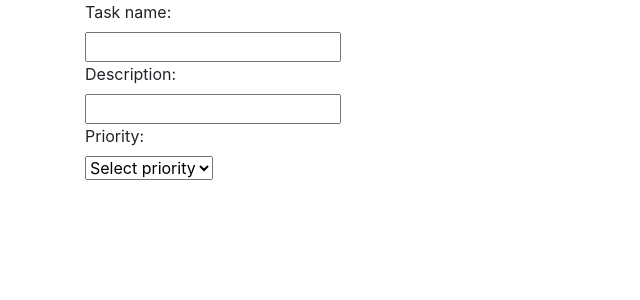
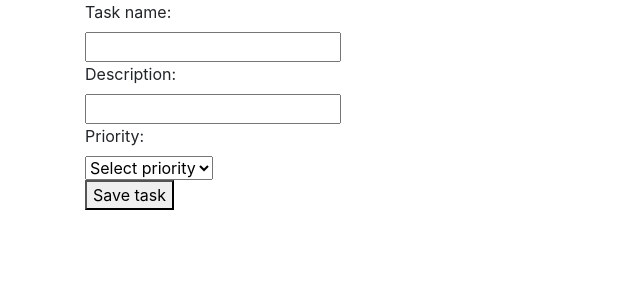
Before and after one commit to LolaEnBeta/TaskApp, a React (Create React App) app: page / in a window 1280 px wide. Shown: the top 300 px of the page, without its empty margins (0-640 px from the left). Built offline with nearby package versions, Linux system fonts and the light colour scheme.

Commit message:
Create Save-task button in TaskForm

```diff
--- a/src/components/TaskForm.js
+++ b/src/components/TaskForm.js
@@ -9,6 +9,7 @@ class TaskForm extends React.Component {
             priority: ""
         }
     }
+
     render() {
         return (
             <form>
@@ -37,6 +38,11 @@ class TaskForm extends React.Component {
                         <option value="high">High</option>
                     </select>
                 </div>
+                <div>
+                    <button>
+                        Save task
+                    </button>
+                </div>
             </form>
         );
     }
```
